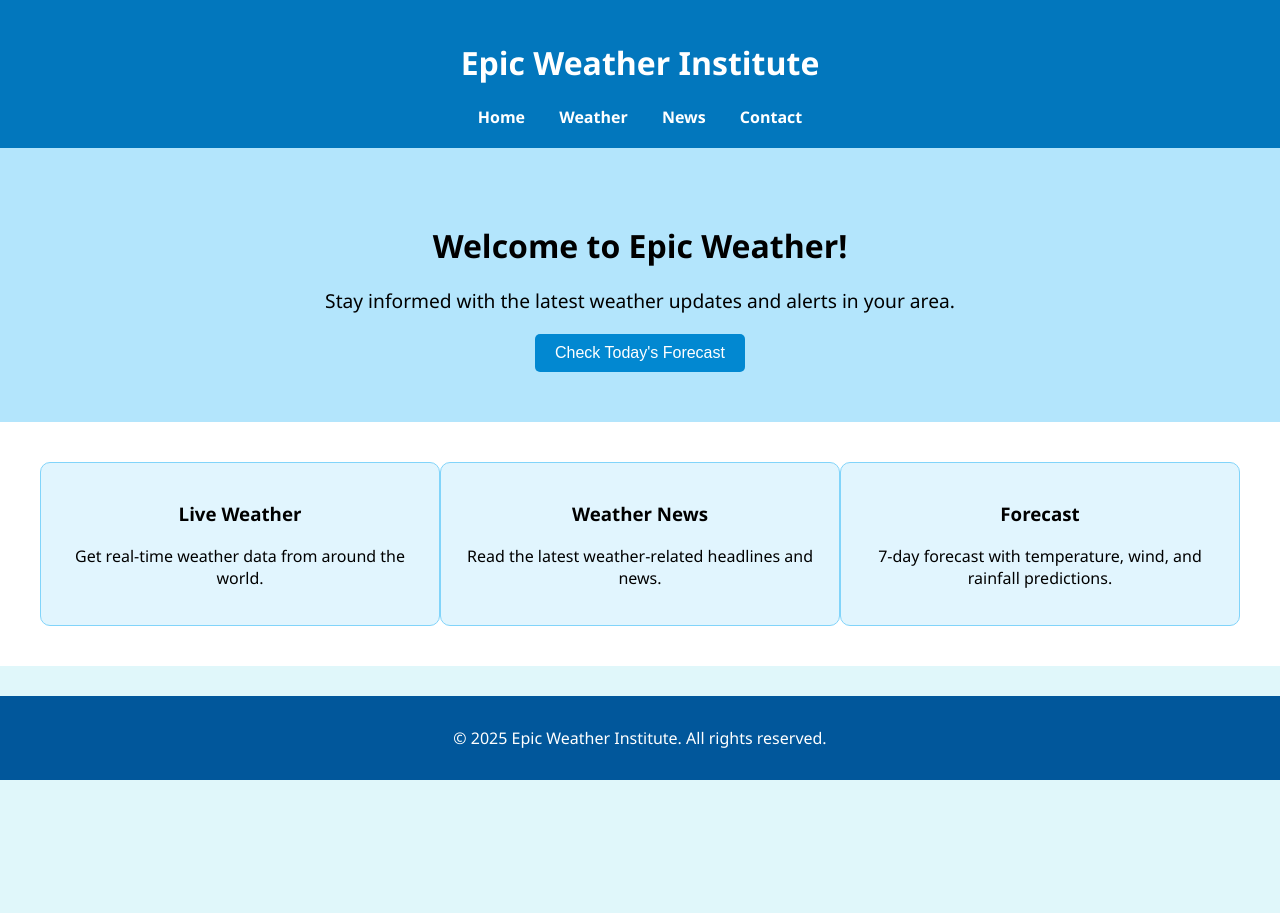
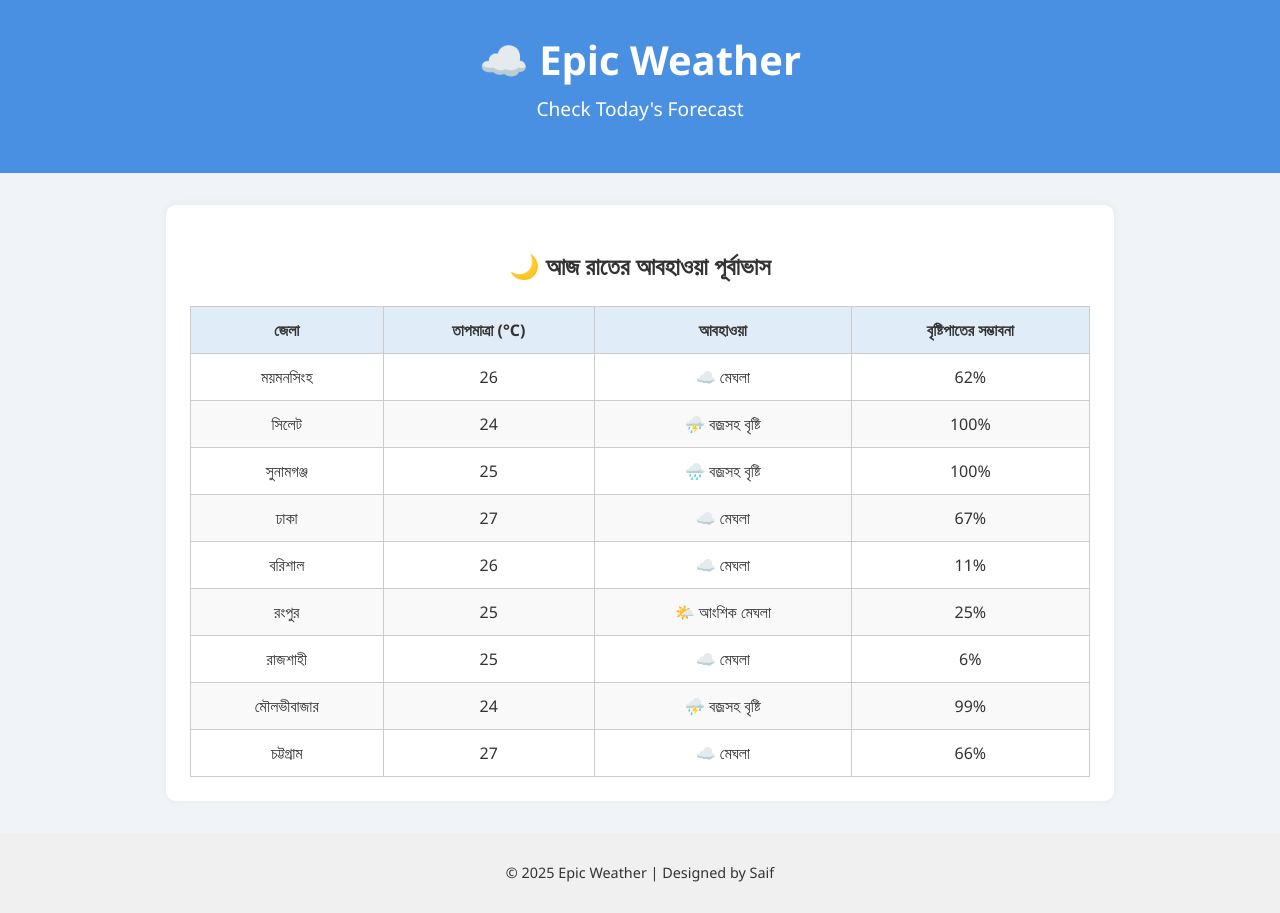
Before and after one commit to amin12-mm/epic-weather-, a plain HTML site: page index.html in a window 1280 px wide. Before the commit the page ends 800 px from the top, so only its background shows below. Drawn offline with Linux system fonts and the light colour scheme.

Commit message:
update homepage with tonight's weather forecast

```diff
--- a/index.html
+++ b/index.html
@@ -1,47 +1,46 @@
 <!DOCTYPE html>
-<html lang="en">
+<html lang="bn">
 <head>
   <meta charset="UTF-8" />
   <meta name="viewport" content="width=device-width, initial-scale=1.0"/>
-  <title>Epic Weather Institute</title>
+  <title>Epic Weather - আজকের পূর্বাভাস</title>
   <link rel="stylesheet" href="style.css" />
 </head>
 <body>
   <header>
-    <h1>Epic Weather Institute</h1>
-    <nav>
-      <a href="#">Home</a>
-      <a href="#">Weather</a>
-      <a href="#">News</a>
-      <a href="#">Contact</a>
-    </nav>
+    <h1>☁️ Epic Weather</h1>
+    <p>Check Today's Forecast</p>
   </header>
 
   <main>
-    <section class="hero">
-      <h2>Welcome to Epic Weather!</h2>
-      <p>Stay informed with the latest weather updates and alerts in your area.</p>
-      <button>Check Today's Forecast</button>
-    </section>
-
-    <section class="features">
-      <div class="card">
-        <h3>Live Weather</h3>
-        <p>Get real-time weather data from around the world.</p>
-      </div>
-      <div class="card">
-        <h3>Weather News</h3>
-        <p>Read the latest weather-related headlines and news.</p>
-      </div>
-      <div class="card">
-        <h3>Forecast</h3>
-        <p>7-day forecast with temperature, wind, and rainfall predictions.</p>
-      </div>
+    <section id="forecast">
+      <h2>🌙 আজ রাতের আবহাওয়া পূর্বাভাস</h2>
+      <table>
+        <thead>
+          <tr>
+            <th>জেলা</th>
+            <th>তাপমাত্রা (°C)</th>
+            <th>আবহাওয়া</th>
+            <th>বৃষ্টিপাতের সম্ভাবনা</th>
+          </tr>
+        </thead>
+        <tbody>
+          <tr><td>ময়মনসিংহ</td><td>26</td><td>☁️ মেঘলা</td><td>62%</td></tr>
+          <tr><td>সিলেট</td><td>24</td><td>⛈️ বজ্রসহ বৃষ্টি</td><td>100%</td></tr>
+          <tr><td>সুনামগঞ্জ</td><td>25</td><td>🌧️ বজ্রসহ বৃষ্টি</td><td>100%</td></tr>
+          <tr><td>ঢাকা</td><td>27</td><td>☁️ মেঘলা</td><td>67%</td></tr>
+          <tr><td>বরিশাল</td><td>26</td><td>☁️ মেঘলা</td><td>11%</td></tr>
+          <tr><td>রংপুর</td><td>25</td><td>🌤️ আংশিক মেঘলা</td><td>25%</td></tr>
+          <tr><td>রাজশাহী</td><td>25</td><td>☁️ মেঘলা</td><td>6%</td></tr>
+          <tr><td>মৌলভীবাজার</td><td>24</td><td>⛈️ বজ্রসহ বৃষ্টি</td><td>99%</td></tr>
+          <tr><td>চট্টগ্রাম</td><td>27</td><td>☁️ মেঘলা</td><td>66%</td></tr>
+        </tbody>
+      </table>
     </section>
   </main>
 
   <footer>
-    <p>&copy; 2025 Epic Weather Institute. All rights reserved.</p>
+    <p>&copy; 2025 Epic Weather | Designed by Saif</p>
   </footer>
 </body>
 </html>
--- a/style.css
+++ b/style.css
@@ -1,70 +1,68 @@
 body {
   font-family: 'Segoe UI', sans-serif;
-  background-color: #e0f7fa;
+  background-color: #f0f4f8;
   margin: 0;
   padding: 0;
+  color: #333;
 }
 
 header {
-  background-color: #0277bd;
+  background-color: #4a90e2;
   color: white;
-  padding: 20px;
+  text-align: center;
+  padding: 2rem 1rem;
+}
+
+header h1 {
+  margin: 0;
+  font-size: 2.5rem;
+}
+
+header p {
+  margin-top: 0.5rem;
+  font-size: 1.2rem;
+}
+
+main {
+  padding: 2rem;
+}
+
+#forecast {
+  background-color: white;
+  padding: 1.5rem;
+  border-radius: 10px;
+  box-shadow: 0 0 10px rgba(0,0,0,0.05);
+  max-width: 900px;
+  margin: auto;
+}
+
+#forecast h2 {
+  text-align: center;
+  margin-bottom: 1.5rem;
+}
+
+table {
+  width: 100%;
+  border-collapse: collapse;
+}
+
+th, td {
+  padding: 0.75rem 1rem;
+  border: 1px solid #ccc;
   text-align: center;
 }
 
-nav a {
-  color: white;
-  margin: 0 15px;
-  text-decoration: none;
-  font-weight: bold;
+th {
+  background-color: #e0ecf8;
 }
 
-.hero {
-  text-align: center;
-  padding: 50px;
-  background-color: #b3e5fc;
-}
-
-.hero h2 {
-  font-size: 2em;
-  margin-bottom: 10px;
-}
-
-.hero p {
-  font-size: 1.2em;
-  margin-bottom: 20px;
-}
-
-.hero button {
-  background-color: #0288d1;
-  color: white;
-  border: none;
-  padding: 10px 20px;
-  font-size: 1em;
-  cursor: pointer;
-  border-radius: 5px;
-}
-
-.features {
-  display: flex;
-  justify-content: space-around;
-  padding: 40px;
-  background-color: #ffffff;
-}
-
-.card {
-  background-color: #e1f5fe;
-  border: 1px solid #81d4fa;
-  padding: 20px;
-  border-radius: 10px;
-  width: 30%;
-  text-align: center;
+tr:nth-child(even) {
+  background-color: #f9f9f9;
 }
 
 footer {
-  background-color: #01579b;
-  color: white;
   text-align: center;
-  padding: 15px;
-  margin-top: 30px;
+  padding: 1rem;
+  background-color: #f0f0f0;
+  font-size: 0.9rem;
 }
```
